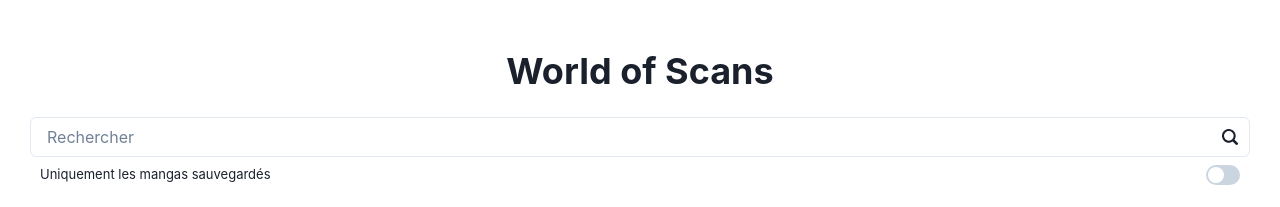
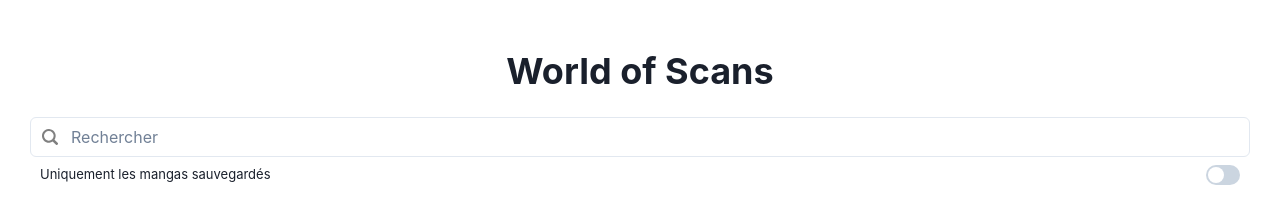
Before and after one commit to ZerLock/WorldOfScans, a React (Create React App) app in the folder frontend/: page / in a window 1280 px wide. Shown: the top 207 px of the page. Built offline with nearby package versions, Linux system fonts and the light colour scheme.

Commit message:
add debounce to enhance fluidity of manga search

```diff
--- a/frontend/package.json
+++ b/frontend/package.json
@@ -18,6 +18,7 @@
     "cors": "^2.8.5",
     "express": "^4.21.0",
     "framer-motion": "^6.2.9",
+    "lodash.debounce": "^4.0.8",
     "react": "^18.1.0",
     "react-dom": "^18.1.0",
     "react-icons": "^5.3.0",
@@ -51,6 +52,7 @@
   },
   "devDependencies": {
     "@types/axios": "^0.14.0",
+    "@types/lodash.debounce": "^4.0.9",
     "@types/react-icons": "^3.0.0",
     "@types/react-lazy-load-image-component": "^1.6.4"
   }
--- a/frontend/src/views/Home.tsx
+++ b/frontend/src/views/Home.tsx
@@ -9,7 +9,7 @@ import {
   Text,
   Input,
   InputGroup,
-  InputRightElement,
+  InputLeftElement,
 } from "@chakra-ui/react";
 import { useNavigate } from "react-router-dom";
 import { APP_NAME, MANGAS, SHOW_ONLY_SAVED_KEY } from "../utils/consts";
@@ -18,6 +18,7 @@ import { ListItem } from "../components/ListItem";
 import { FaHeart, FaRegHeart } from 'react-icons/fa';
 import { setValue } from "../utils/storage";
 import { Search2Icon } from "@chakra-ui/icons";
+import debounce from 'lodash.debounce';
 
 export const App = () => {
     const navigate = useNavigate();
@@ -33,6 +34,10 @@ export const App = () => {
         if (isShowOnlySaved) {
             setShowOnlySaved(isShowOnlySaved === "true");
         }
+
+        return () => {
+            debounceSearch.cancel();
+        };
     }, []);
 
     const goToChapterSelection = (manga: string) => {
@@ -58,6 +63,14 @@ export const App = () => {
     const isMangaSaved = (manga: string): boolean => {
         return savedManga.includes(manga);
     };
+
+    const handleSearch = (e: React.ChangeEvent<HTMLInputElement>) => {
+        setSearch(e.target.value);
+    };
+
+    const debounceSearch = useMemo(() => {
+        return debounce(handleSearch, 500);
+    }, []);
 
     const mangaList = useMemo(() => {
         const beforeSearch = showOnlySaved ? MANGAS.filter(isMangaSaved) : MANGAS;
@@ -91,10 +104,10 @@ export const App = () => {
                 <Heading mt="50px">{APP_NAME}</Heading>
                 <VStack w="100%">
                     <InputGroup w="100%" px="20px">
-                        <Input colorScheme="teal" placeholder="Rechercher" value={search} onChange={(e) => setSearch(e.target.value)} />
-                        <InputRightElement mr="20px">
-                            <Search2Icon />
-                        </InputRightElement>
+                        <Input colorScheme="teal" placeholder="Rechercher" onChange={debounceSearch} />
+                        <InputLeftElement ml="20px">
+                            <Search2Icon color="gray" />
+                        </InputLeftElement>
                     </InputGroup>
                     <HStack w="100%" px="30px" justify="space-between">
                         <Text fontSize="13px">Uniquement les mangas sauvegardés</Text>
```
Also changed, not shown: 1 other file (tests, documents, lock files or other folders).
